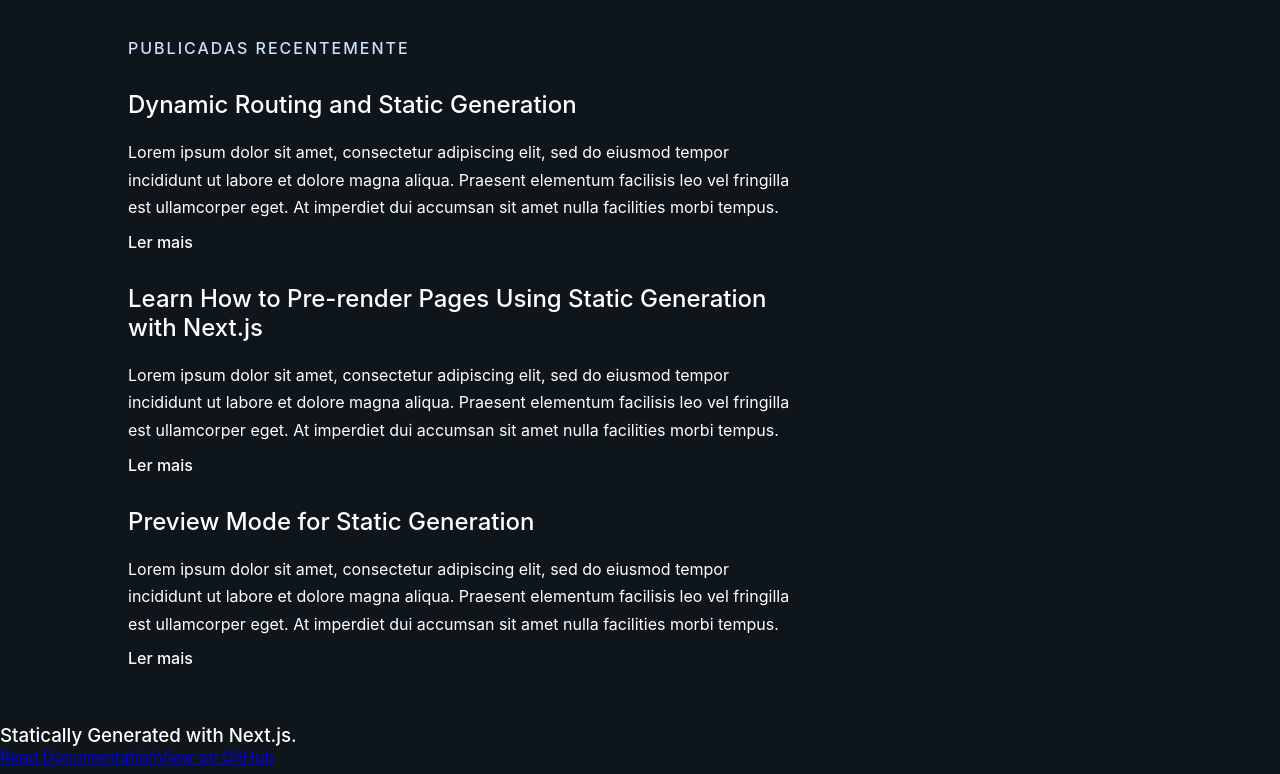
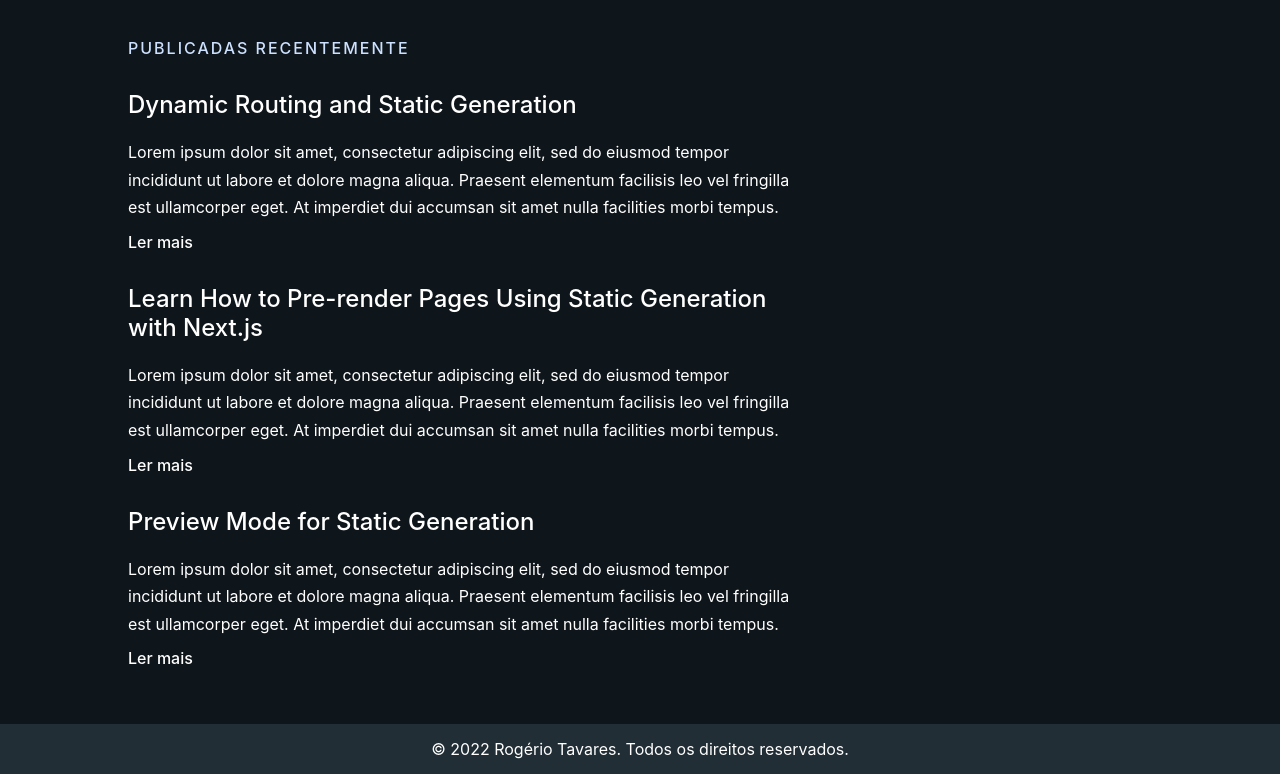
Before and after one commit to rogertavaress/rogeriotavares.dev, a Next.js app: page / in a window 1280 px wide. Shown: the part 301-1075 px from the top of the page. Built offline with nearby package versions, Linux system fonts and the light colour scheme.

Commit message:
criando rodapé

```diff
--- /dev/null
+++ b/components/Footer/index.tsx
@@ -0,0 +1,9 @@
+import React from 'react';
+
+import { Container } from './styles';
+
+const Footer: React.FC = () => {
+  return <Container>© 2022 Rogério Tavares. Todos os direitos reservados.</Container>;
+}
+
+export default Footer;
--- /dev/null
+++ b/components/Footer/styles.ts
@@ -0,0 +1,9 @@
+import styled from "styled-components";
+
+export const Container = styled.footer`
+  display: flex;
+  justify-content: center;
+  align-items: center;
+  padding: 15px 0;
+  background-color: #212e35;
+`;
--- a/components/footer.tsx
+++ /dev/null
@@ -1,32 +0,0 @@
-import Container from './container'
-import { EXAMPLE_PATH } from '../lib/constants'
-
-const Footer = () => {
-  return (
-    <footer className="bg-neutral-50 border-t border-neutral-200">
-      <Container>
-        <div className="py-28 flex flex-col lg:flex-row items-center">
-          <h3 className="text-4xl lg:text-[2.5rem] font-bold tracking-tighter leading-tight text-center lg:text-left mb-10 lg:mb-0 lg:pr-4 lg:w-1/2">
-            Statically Generated with Next.js.
-          </h3>
-          <div className="flex flex-col lg:flex-row justify-center items-center lg:pl-4 lg:w-1/2">
-            <a
-              href="https://nextjs.org/docs/basic-features/pages"
-              className="mx-3 bg-black hover:bg-white hover:text-black border border-black text-white font-bold py-3 px-12 lg:px-8 duration-200 transition-colors mb-6 lg:mb-0"
-            >
-              Read Documentation
-            </a>
-            <a
-              href={`https://github.com/vercel/next.js/tree/canary/examples/${EXAMPLE_PATH}`}
-              className="mx-3 font-bold hover:underline"
-            >
-              View on GitHub
-            </a>
-          </div>
-        </div>
-      </Container>
-    </footer>
-  )
-}
-
-export default Footer
--- a/components/layout.tsx
+++ b/components/layout.tsx
@@ -1,12 +1,11 @@
-import Footer from './footer'
+import Footer from './Footer'
 import Meta from './meta'
 
 type Props = {
-  preview?: boolean
   children: React.ReactNode
 }
 
-const Layout = ({ preview, children }: Props) => {
+const Layout = ({ children }: Props) => {
   return (
     <>
       <Meta />
```
